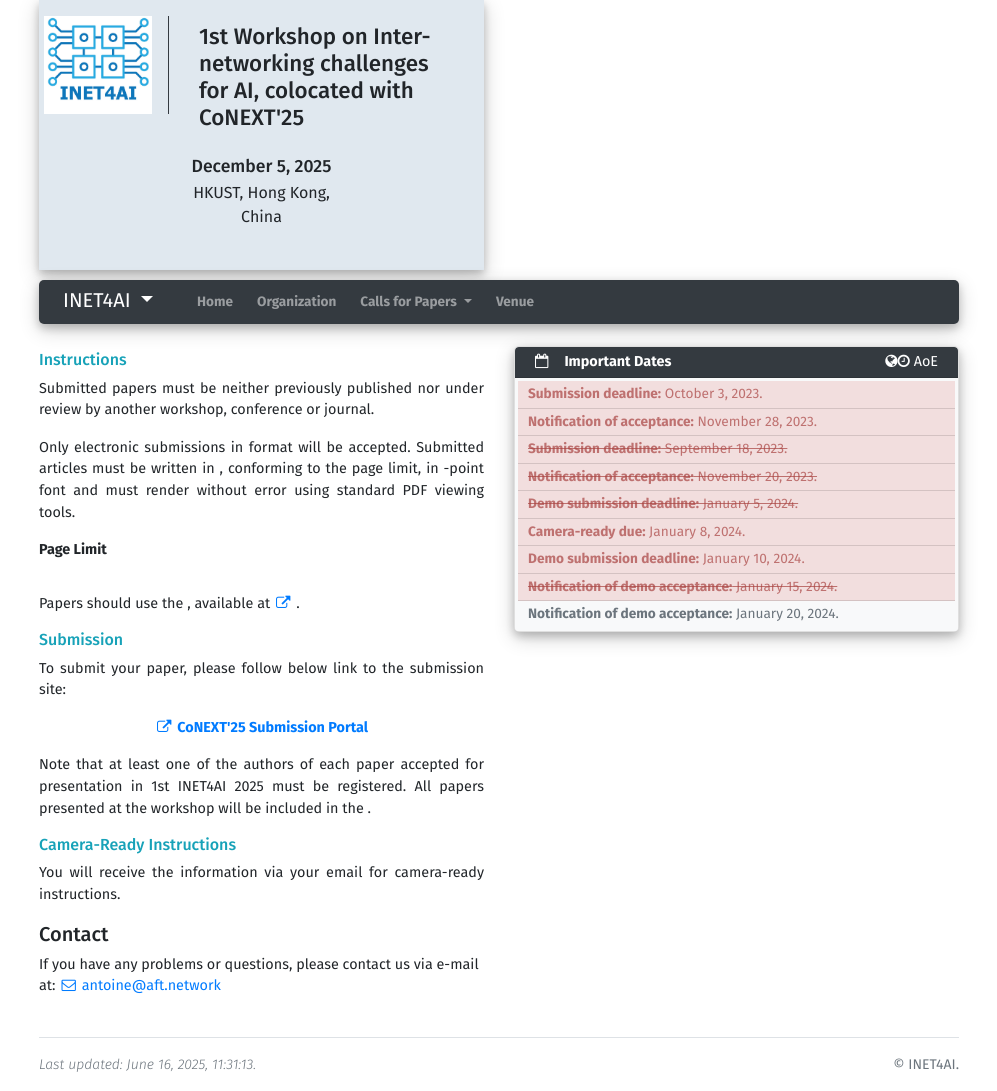
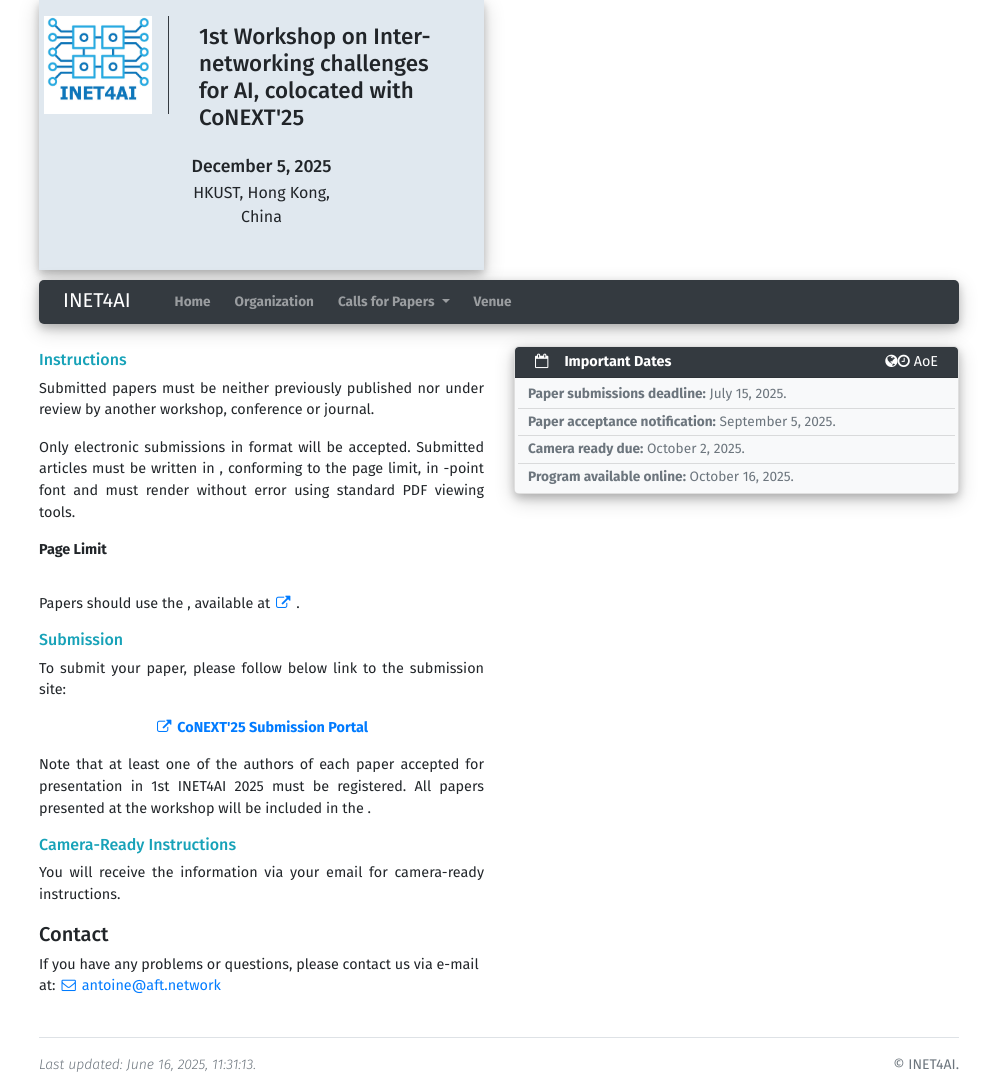
Before and after one commit to IRTF-net4AI/inet4ai, a Jekyll site: the page built from submission.html, in a window 1280 px wide. Shown: the whole page, without its empty margins (141-1138 px from the left). Built offline with Jekyll 4.4.1, drawn with Linux system fonts in a browser that asks for light colours.

Commit message:
Update conference.yml

```diff
--- a/_data/conference.yml
+++ b/_data/conference.yml
@@ -88,78 +88,38 @@ navbar:
     visible: False
 deadline_timezone: AoE
 deadlines:
-  - date: 2023-10-03
-    text: Submission deadline
-    pass_due: True
+#   - date: 2023-10-03
+#     text: Submission deadline
+#     pass_due: True
+#     strike_through: False
+  - date: 2025-07-15
+    text: Paper submissions deadline
+    pass_due: False
     strike_through: False
-  - date: 2023-11-28
-    text: Notification of acceptance
-    pass_due: True
+  - date: 2025-09-05
+    text: Paper acceptance notification
+    pass_due: False
     strike_through: False
-  - date: 2023-09-18
-    # timezone: AoE
-    text: Submission deadline
-    pass_due: True
-    strike_through: True
-  - date: 2023-11-20
-    text: Notification of acceptance
-    pass_due: True
-    strike_through: True
-  - date: 2024-01-05
-    text: Demo submission deadline
-    pass_due: True
-    strike_through: True
-  - date: 2024-01-08
-    text: Camera-ready due
-    pass_due: True
+  - date: 2025-10-02
+    text: Camera ready due
+    pass_due: False
     strike_through: False
-  - date: 2024-01-10
-    text: Demo submission deadline
-    pass_due: True
-    strike_through: False
-  - date: 2024-01-15
-    text: Notification of demo acceptance
-    pass_due: True
-    strike_through: True
-  - date: 2024-01-20
-    text: Notification of demo acceptance
+  - date: 2025-10-16
+    text: Program available online
     pass_due: False
     strike_through: False
 
-sponsors:
-  - name: International Association of Sanskrit Studies
-    logo_path: ./assets/images/sponsors/iass-logo.png
-    url: https://www.sanskritassociation.org/
-  - name: Dharohar
-    logo_path: ./assets/images/sponsors/dharohar-logo.png
-    url: https://dharohar.org/
-  - name: Stichting de Zaaier
-    logo_path: ./assets/images/sponsors/stichting-logo.jpg
-    url: https://www.stichtingdezaaier.nl/
-  - name: Sangrah
-    logo_path: ./assets/images/sponsors/sangrah-logo.jpg
-    url: https://sangrah.org/
-#   - name: IEEE
-#     logo_path: ./assets/images/sponsors/ieee-logo.gif
-social_media:
-  facebook_link:
-  twitter_link:
-previous_iterations:
-  - name: 6th ISCLS
-    year: 2019
-    url: https://iscls.github.io/iscls2019/
-  - name: 5th ISCLS
-    year: 2013
-    url: https://sites.google.com/site/5isclc2013/Home
-  - name: 4th ISCLS
-    year: 2010
-    url: http://sanskrit.jnu.ac.in/conf/4iscls/index.jsp
-  - name: 3rd ISCLS
-    year: 2009
-    url: https://sanskrit.inria.fr/Symposium/Symposium3.html
-  - name: 2nd ISCLS
-    year: 2008
-    url: https://sanskritlibrary.org/symposium2/home.html
-  - name: 1st ISCLS
-    year: 2007
-    url: https://sanskrit.inria.fr/Symposium/
+# Additional elements supported by the template
+# sponsors:
+#   - name: International Association of Sanskrit Studies
+#     logo_path: ./assets/images/sponsors/iass-logo.png
+#     url: https://www.sanskritassociation.org/ (optionnal)
+#
+# social_media:
+#   facebook_link:
+#   twitter_link:
+#
+# previous_iterations:
+#  - name: 6th ISCLS
+#     year: 2019
+#     url: https://iscls.github.io/iscls2019/
```
